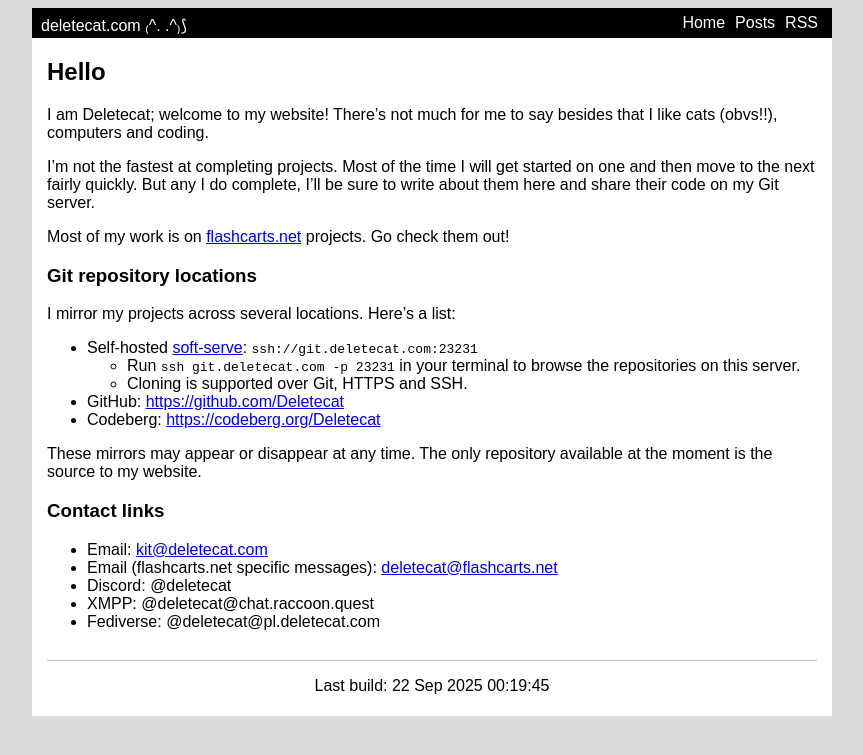
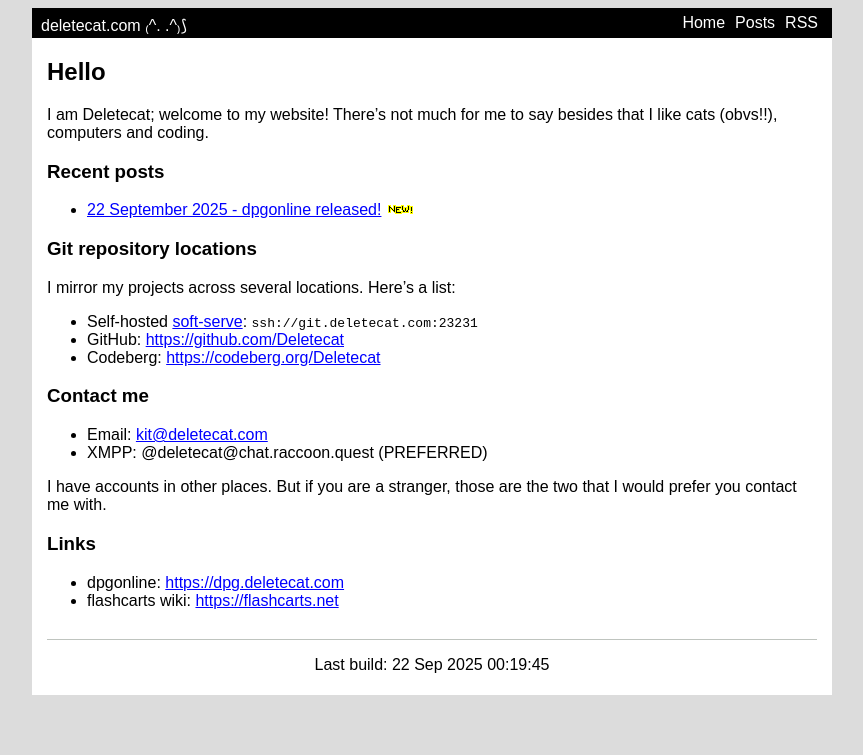
Before and after one commit to Deletecat/deletecat-com, a Jekyll site: the page built from index.md, in a window 1280 px wide. Shown: the top 755 px of the page, without its empty margins (208-1071 px from the left). Built offline with Jekyll 4.4.1, drawn with Linux system fonts in a browser that asks for light colours.

Commit message:
New post and site cleanup

```diff
--- a/_includes/base.scss
+++ b/_includes/base.scss
@@ -62,3 +62,9 @@ footer{
         letter-spacing: -1px;
     }
 }
+a{
+    color:blue;
+}
+a:hover{
+    color:red;
+}
--- a/_includes/head.html
+++ b/_includes/head.html
@@ -5,7 +5,6 @@
 <head>
     <meta charset="UTF-8">
     <meta name="viewport" content="width=device-width, initial-scale=1.0">
-    <link rel="me" href="https://pl.deletecat.com/@deletecat">
     <title>{{ page.title }} | deletecat.com</title>
     <style>
         {{ styles | scssify }}
--- a/index.md
+++ b/index.md
@@ -5,25 +5,26 @@ title: Home
 
 I am Deletecat; welcome to my website! There's not much for me to say besides that I like cats (obvs!!), computers and coding.
 
-I'm not the fastest at completing projects. Most of the time I will get started on one and then move to the next fairly quickly. But any I do complete, I'll be sure to write about them here and share their code on my Git server.
-
-Most of my work is on [flashcarts.net](https://github.com/flashcarts) projects. Go check them out!
+### Recent posts
+{% assign counter = 0 %}
+{% for post in site.posts limit: 3 %}
+- [{{post.date | date: "%d %B %Y" }} - {{post.title}}]({{post.url}}) {% if counter == 0 %}![new post](/assets/gifs/new.gif){% assign counter = 1 %}{% endif %}
+{% endfor %}
 
 ### Git repository locations
 
 I mirror my projects across several locations. Here's a list:
 
 + Self-hosted [soft-serve](https://github.com/charmbracelet/soft-serve): `ssh://git.deletecat.com:23231`
-	+ Run `ssh git.deletecat.com -p 23231` in your terminal to browse the repositories on this server.
-	+ Cloning is supported over Git, HTTPS and SSH.
 + GitHub: <https://github.com/Deletecat>
 + Codeberg: <https://codeberg.org/Deletecat>
 
-These mirrors may appear or disappear at any time. The only repository available at the moment is the source to my website.
+### Contact me
++ Email: [kit@deletecat.com](mailto:kit@deletecat.com)
++ XMPP: @deletecat@chat.raccoon.quest (PREFERRED)
 
-### Contact links
-+ Email: [kit@deletecat.com](mailto:kit@deletecat.com)
-+ Email (flashcarts.net specific messages): [deletecat@flashcarts.net](mailto:deletecat@flashcarts.net)
-+ Discord: @deletecat
-+ XMPP: @deletecat@chat.raccoon.quest
-+ Fediverse: @deletecat@pl.deletecat.com
+I have accounts in other places. But if you are a stranger, those are the two that I would prefer you contact me with.
+
+### Links
++ dpgonline: <https://dpg.deletecat.com>
++ flashcarts wiki: <https://flashcarts.net>
```
Also changed, not shown: _posts/2025-09-22-dpgonline-released.md (added, +20 -0 lines), posts.md (+2 -1 lines), assets/gifs/new.gif (added).
